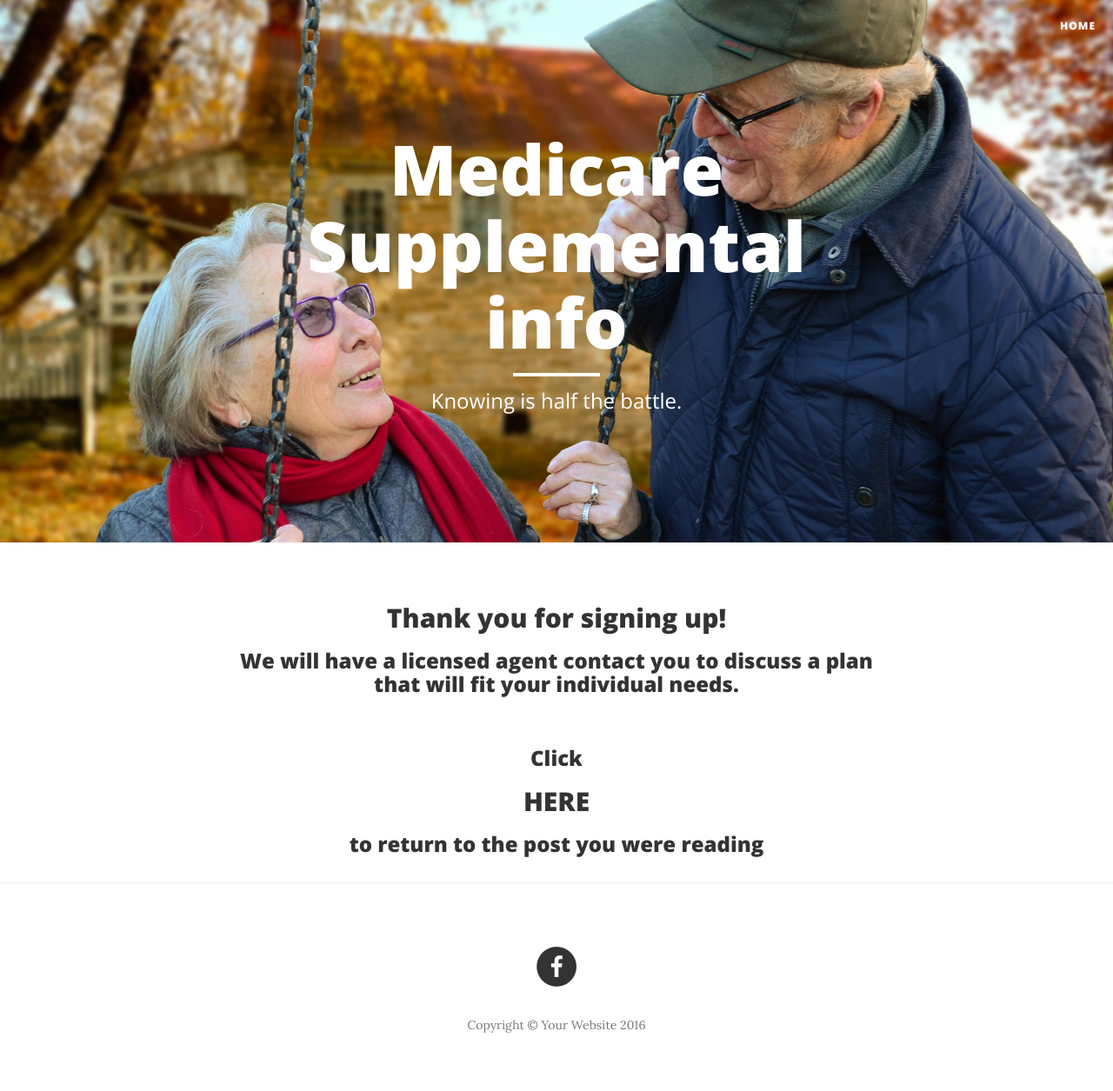
After one commit to Ktsimp32/MSI, a Django app: page /thank_you in a window 1280 px wide. The commit adds this page. Shown: the whole page at 87% size. Run offline with Django 3.2, Linux system fonts and the light colour scheme; some libraries are stand-ins or nearby versions.

Commit message:
Added some more pages and adjust re-direct time

```diff
--- a/blog/admin.py
+++ b/blog/admin.py
@@ -1,5 +1,6 @@
 from django.contrib import admin
-from .models import Post
+from .models import Post, ContactInfo
 
 # Register your models here.
 admin.site.register(Post)
+admin.site.register(ContactInfo)
--- a/blog/forms.py
+++ b/blog/forms.py
@@ -12,4 +12,4 @@ class ContactForm(forms.ModelForm):
 
     class Meta:
         model = ContactInfo
-        fields = ('FName', 'LName', 'DoB', 'Email', 'StreetAddress', 'City', 'State', 'Zipcode', 'PhoneNumber')
+        fields = ('FName', 'LName', 'DoB', 'Gender', 'Email', 'StreetAddress', 'City', 'State', 'Zipcode', 'PhoneNumber')
--- a/blog/models.py
+++ b/blog/models.py
@@ -19,10 +19,11 @@ class Post(models.Model):
 class ContactInfo(models.Model):
     FName = models.CharField(max_length=40, verbose_name="First Name:")
     LName = models.CharField(max_length=40, verbose_name="Last Name:")
-    DoB = models.DateField(max_length=8, verbose_name="Date of Birth:")
+    DoB = models.DateField(max_length=8, verbose_name="Date of Birth mm/dd/yy:")
+    Gender = models.CharField(max_length=6, verbose_name="Gender Male/Female:")
     Email = models.EmailField(verbose_name="Email:")
     City = models.CharField(max_length=100, verbose_name="City:")
-    State = models.CharField(max_length=2, verbose_name="State:")
+    State = models.CharField(max_length=2, verbose_name="State Abbreviation:")
     Zipcode = models.CharField(max_length=5, verbose_name="Zipcode:")
     StreetAddress = models.CharField(max_length=100, verbose_name="Street Address:")
     PhoneNumber = models.CharField(max_length=14, verbose_name="Phone Number:")
--- a/blog/templates/blog/contact_form.html
+++ b/blog/templates/blog/contact_form.html
@@ -3,6 +3,7 @@
 {% block content %}
 <div class="container", style="width: 100%">
     <h2>Sign up to get more info about a Medicare Supplemental.</h2>
+    <form method="POST" class="post-form">{% csrf_token %}
         <div class="row">
             {% for field in form  %}
               <div class="col-sm-6">
@@ -12,5 +13,6 @@
             {% endfor %}
         </div>
         <center><button type="submit" class="save btn btn-default">Submit</button></center>
+    </form>
   </div>
 {% endblock %}
--- a/blog/templates/blog/post_detail.html
+++ b/blog/templates/blog/post_detail.html
@@ -14,10 +14,11 @@
                     {% if user.is_authenticated %}
                         <a class="btn btn-default" href="{% url 'post_edit' pk=post.pk %}"><span class="glyphicon glyphicon-pencil"></span></a>
                     {% endif %}
+                    <center><h3><a href="/more_info">More Info</a></h3></center>
                 </div>
             </div>
         </div>
     </article>
     <hr>
-    <meta http-equiv="refresh" content="7;url=/more_info">
+    <meta http-equiv="refresh" content="30;url=/more_info">
 {% endblock %}
--- a/blog/templates/blog/post_list.html
+++ b/blog/templates/blog/post_list.html
@@ -4,7 +4,7 @@
     {% for post in posts %}
     <div class="post-preview">
         <h2 class="post-title"><a href="{% url 'post_detail' pk=post.pk %}">{{ post.title }}</a></h2>
-        <h3 class="post-subtitle">{{ post.text }}</h3>
+
         <p class="post-meta">Published: {{ post.published_date }}</p>
     </div>
     <hr>
--- /dev/null
+++ b/blog/templates/blog/thank_you.html
@@ -0,0 +1,168 @@
+{% load staticfiles %}
+<!DOCTYPE html>
+<html lang="en">
+
+<head>
+
+    <meta charset="utf-8">
+    <meta http-equiv="X-UA-Compatible" content="IE=edge">
+    <meta name="viewport" content="width=device-width, initial-scale=1">
+    <meta name="description" content="">
+    <meta name="author" content="">
+
+    <title>Medicare Supplemental info</title>
+
+    <!-- Bootstrap Core CSS -->
+    <link href="{% static 'vendor/bootstrap/css/bootstrap.min.css' %}" rel="stylesheet">
+
+    <!-- Theme CSS -->
+    <link href="{% static 'css/clean-blog.min.css' %}" rel="stylesheet">
+
+    <!-- Custom Fonts -->
+    <link href="{% static 'vendor/font-awesome/css/font-awesome.min.css' %}" rel="stylesheet" type="text/css">
+    <link href='https://fonts.googleapis.com/css?family=Lora:400,700,400italic,700italic' rel='stylesheet' type='text/css'>
+    <link href='https://fonts.googleapis.com/css?family=Open+Sans:300italic,400italic,600italic,700italic,800italic,400,300,600,700,800' rel='stylesheet' type='text/css'>
+
+    <!-- HTML5 Shim and Respond.js IE8 support of HTML5 elements and media queries -->
+    <!-- WARNING: Respond.js doesn't work if you view the page via file:// -->
+    <!--[if lt IE 9]>
+        <script src="https://oss.maxcdn.com/libs/html5shiv/3.7.0/html5shiv.js"></script>
+        <script src="https://oss.maxcdn.com/libs/respond.js/1.4.2/respond.min.js"></script>
+    <![endif]-->
+
+</head>
+
+<body>
+
+    <!-- Navigation -->
+    <nav class="navbar navbar-default navbar-custom navbar-fixed-top">
+        <div class="container-fluid">
+            <!-- Brand and toggle get grouped for better mobile display -->
+            <div class="navbar-header page-scroll">
+                <button type="button" class="navbar-toggle" data-toggle="collapse" data-target="#bs-example-navbar-collapse-1">
+                    <span class="sr-only">Toggle navigation</span>
+                    Menu <i class="fa fa-bars"></i>
+                </button>
+            </div>
+
+            <!-- Collect the nav links, forms, and other content for toggling -->
+            <div class="collapse navbar-collapse" id="bs-example-navbar-collapse-1">
+                <ul class="nav navbar-nav navbar-right">
+                    <li>
+                        <a href="/">Home</a>
+                    </li>
+                    <!-- unused links for now
+                    <li>
+                        <a href="about.html">About</a>
+                    </li>
+                    <li>
+                        <a href="/post_detail">Sample Post</a>
+                    </li>
+                    <li>
+                        <a href="contact.html">Contact</a>
+                    </li> -->
+                </ul>
+            </div>
+            <!-- /.navbar-collapse -->
+        </div>
+        <!-- /.container -->
+    </nav>
+
+    <!-- Page Header -->
+    <!-- Set your background image for this header on the line below. -->
+    <header class="intro-header" style="background-image: url({% static 'img/home-bg.jpg' %})">
+        <div class="container">
+            <div class="row">
+                <div class="col-lg-8 col-lg-offset-2 col-md-10 col-md-offset-1">
+                    <div class="site-heading">
+                        {% if request.user.is_superuser%}
+                             <a href="{% url 'post_new' %}" class="top-menu"><span class="glyphicon glyphicon-plus"></span></a>
+                        {% endif %}
+                        <h1>Medicare Supplemental info</h1>
+                        <hr class="small">
+                        <span class="subheading">Knowing is half the battle.</span>
+                    </div>
+                </div>
+            </div>
+        </div>
+    </header>
+
+    <!-- Main Content -->
+    <div class="container">
+        <div class="row">
+            <div class="col-lg-8 col-lg-offset-2 col-md-10 col-md-offset-1">
+                <center>
+                    <h2>Thank you for signing up!</h2>
+                    <h3>We will have a licensed agent contact you to discuss a plan that will fit your individual needs.</h3>
+                    <br/>
+                    <h3>Click </h3><h2><a href="/">HERE</a></h2><h3>to return to the post you were reading</h3>
+                </center>
+                <!-- Pager
+                <ul class="pager">
+                    <li class="next">
+                        <a href="#">Older Posts &rarr;</a>
+                    </li>
+                </ul> -->
+            </div>
+        </div>
+    </div>
+
+    <hr>
+
+    <!-- Footer -->
+    <footer>
+        <div class="container">
+            <div class="row">
+                <div class="col-lg-8 col-lg-offset-2 col-md-10 col-md-offset-1">
+                    <ul class="list-inline text-center">
+                        <!--
+                        <li>
+                            <a href="#">
+                                <span class="fa-stack fa-lg">
+                                    <i class="fa fa-circle fa-stack-2x"></i>
+                                    <i class="fa fa-twitter fa-stack-1x fa-inverse"></i>
+                                </span>
+                            </a>
+                        </li>
+                        -->
+                        <li>
+                            <a href="https://www.facebook.com/Medicare-Supplemental-Info-1060685787395445/">
+                                <span class="fa-stack fa-lg">
+                                    <i class="fa fa-circle fa-stack-2x"></i>
+                                    <i class="fa fa-facebook fa-stack-1x fa-inverse"></i>
+                                </span>
+                            </a>
+                        </li>
+                        <!--
+                        <li>
+                            <a href="#">
+                                <span class="fa-stack fa-lg">
+                                    <i class="fa fa-circle fa-stack-2x"></i>
+                                    <i class="fa fa-github fa-stack-1x fa-inverse"></i>
+                                </span>
+                            </a>
+                        </li>
+                        -->
+                    </ul>
+                    <p class="copyright text-muted">Copyright &copy; Your Website 2016</p>
+                </div>
+            </div>
+        </div>
+    </footer>
+
+    <!-- jQuery -->
+    <script src="{% static 'vendor/jquery/jquery.min.js' %}"></script>
+
+    <!-- Bootstrap Core JavaScript -->
+    <script src="{% static 'vendor/bootstrap/js/bootstrap.min.js' %}"></script>
+
+    <!-- Contact Form JavaScript -->
+    <script src="{% static 'js/jqBootstrapValidation.js' %}"></script>
+    <script src="{% static 'js/contact_me.js' %}"></script>
+
+    <!-- Theme JavaScript -->
+    <script src="{% static 'js/clean-blog.min.js' %}"></script>
+
+</body>
+
+</html>
--- a/blog/urls.py
+++ b/blog/urls.py
@@ -8,5 +8,6 @@ urlpatterns = [
     url(r'^post/new/$', views.post_new, name='post_new'),
     url(r'^post/(?P<pk>\d+)/edit/$', views.post_edit, name='post_edit'),
     url(r'^more_info', views.contact_form, name='contact_form'),
+    url(r'^thank_you', views.thank_you, name='thank_you'),
 
 ]
--- a/blog/views.py
+++ b/blog/views.py
@@ -8,6 +8,11 @@ from .forms import PostForm, ContactForm
 def post_list(request):
     posts = Post.objects.filter(published_date__lte=timezone.now()).order_by('published_date')
     return render(request, 'blog/post_list.html', {'posts':posts})
+
+# View to render Thank you message
+def thank_you(request):
+    return render(request, 'blog/thank_you.html')
+
 
 # View to render individual posts
 def post_detail(request, pk):
@@ -51,7 +56,7 @@ def contact_form(request):
         if form.is_valid():
             post = form.save(commit=False)
             post.save()
-            return redirect('post_detail', pk=post.pk)
+            return redirect('/thank_you', pk=post.pk)
     else:
         form = ContactForm()
     return render(request, 'blog/contact_form.html', {'form': form})
```
Also changed, not shown: blog/migrations/0004_auto_20170706_1729.py (added), blog/static/img/logo_home_bg.jpg (added), blog/static/img/original_home-bg.jpg (added), db.sqlite3, logo.jpg (added), logo.png (added), 1 other file. Lines whose indentation alone changed are shown as unchanged.
